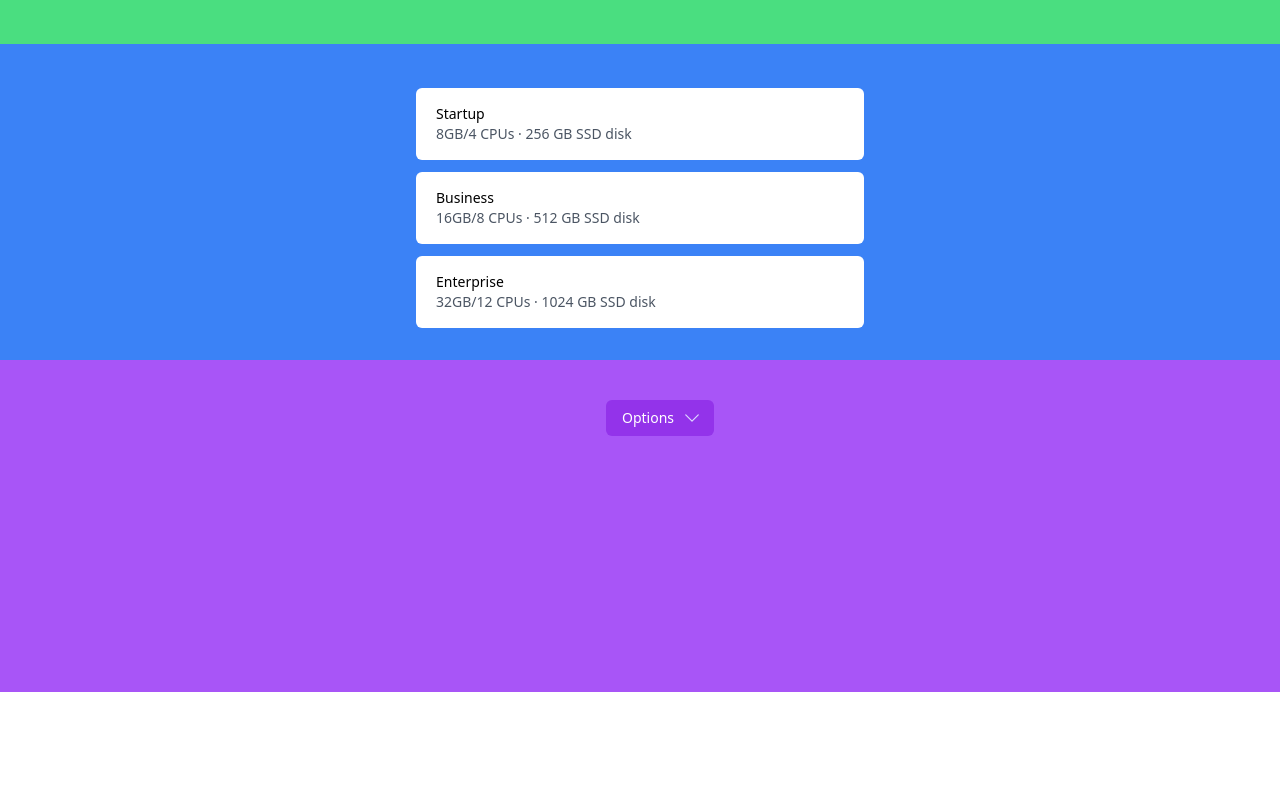
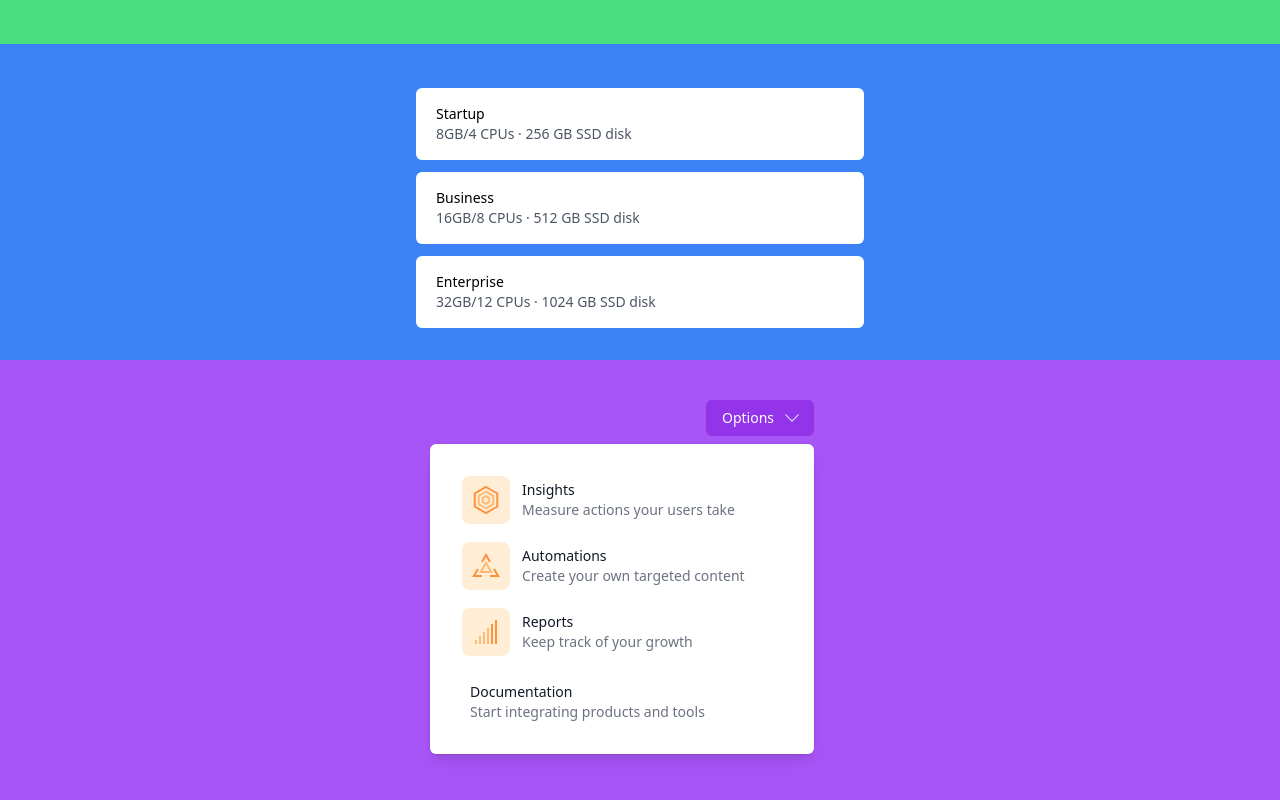
Before and after one commit to giliolizera/Training, a Vue app: page / in a window 1280 px wide. Shown: the part 2068-2868 px from the top of the page. Before the commit the page ends 2760 px from the top, so only its background shows below. Built offline with nearby package versions, Linux system fonts and the light colour scheme.

Commit message:
feat: more or less kkk

```diff
--- a/src/components/Popover.vue
+++ b/src/components/Popover.vue
@@ -1,13 +1,46 @@
 <template>
- <div class="pt-10 flex justify-center pl-10 bg-purple-500">
+ <div class="pt-10 flex justify-center pl-60 bg-purple-500">
    <div class="relative inline-block">
       <button @click="exibir = !exibir" class="inline-flex w-full justify-center rounded-md bg-purple-600 px-4 py-2 text-sm font-medium text-white hover:bg-opacity-60">
          Options
          <ChevronDownIcon class="ml-2 -mr-1 h-5 w-5 text-violet-200 hover:text-violet-100"/>
       </button>
+      <div v-if="exibir" class="absolute right-0 mt-2 w-96 origin-top-right rounded-md bg-white  shadow-lg ring-1 ring-black ring-opacity-5 focus:outline-none px-4 py-4">
+         <button v-for="item in solutions"
+         :key="item.name"
+         :href="item.href"
+         class="w-full"
+         >
+         <div class="inline-flex w-full mt-4 hover:rounded-md bg-white">
+            <div class="flex-shrink-0">
+               <div v-html="item.icon" class="h-5 w-5 ml-4 text-gray-400"></div>
+            </div>
+            <div class=" ml-10 mt-1 inline text-left text-sm">
+               <a :href="item.href" class="font-medium text-gray-900">
+                  {{ item.name }}
+               </a>
+               <p class="text-gray-500">
+                  {{ item.description }}
+               </p>
+            </div>
+         </div>
+         </button>
+         <div class="p-4">
+            <a class="flow-root rounded-md px-2 pt-2">
+              <span class="flex items-center">
+                <span class="text-sm font-medium text-gray-900">
+                  Documentation
+                </span>
+              </span>
+              <span class="block text-sm text-gray-500">
+                Start integrating products and tools
+              </span>
+            </a>
+          </div>
+      </div>
    </div>
  </div>
- <div class="h-64 bg-purple-500"></div>
+ <div class="h-96 bg-purple-500"></div>
 
 </template>
 
@@ -15,8 +48,97 @@
    export default {
       data:() => ({
          exibir: true,
-      }),
-   }
+
+   solutions: [
+   {
+    name: 'Insights',
+    description: 'Measure actions your users take',
+    href: '##',
+    icon: `
+      <svg
+        width="48"
+        height="48"
+        viewBox="0 0 48 48"
+        fill="none"
+        aria-hidden="true"
+        xmlns="http://www.w3.org/2000/svg"
+      >
+        <rect width="48" height="48" rx="8" fill="#FFEDD5" />
+        <path
+          d="M24 11L35.2583 17.5V30.5L24 37L12.7417 30.5V17.5L24 11Z"
+          stroke="#FB923C"
+          stroke-width="2"
+        />
+        <path
+          fill-rule="evenodd"
+          clip-rule="evenodd"
+          d="M16.7417 19.8094V28.1906L24 32.3812L31.2584 28.1906V19.8094L24 15.6188L16.7417 19.8094Z"
+          stroke="#FDBA74"
+          stroke-width="2"
+        />
+        <path
+          fill-rule="evenodd"
+          clip-rule="evenodd"
+          d="M20.7417 22.1196V25.882L24 27.7632L27.2584 25.882V22.1196L24 20.2384L20.7417 22.1196Z"
+          stroke="#FDBA74"
+          stroke-width="2"
+        />
+      </svg>
+    `,
+   },
+   {
+    name: 'Automations',
+    description: 'Create your own targeted content',
+    href: '##',
+    icon: `
+      <svg
+        width="48"
+        height="48"
+        viewBox="0 0 48 48"
+        fill="none"
+        xmlns="http://www.w3.org/2000/svg"
+      >
+        <rect width="48" height="48" rx="8" fill="#FFEDD5" />
+        <path
+          d="M28.0413 20L23.9998 13L19.9585 20M32.0828 27.0001L36.1242 34H28.0415M19.9585 34H11.8755L15.9171 27"
+          stroke="#FB923C"
+          stroke-width="2"
+        />
+        <path
+          fill-rule="evenodd"
+          clip-rule="evenodd"
+          d="M18.804 30H29.1963L24.0001 21L18.804 30Z"
+          stroke="#FDBA74"
+          stroke-width="2"
+        />
+      </svg>
+    `,
+   },
+   {
+    name: 'Reports',
+    description: 'Keep track of your growth',
+    href: '##',
+    icon: `
+      <svg
+        width="48"
+        height="48"
+        viewBox="0 0 48 48"
+        fill="none"
+        xmlns="http://www.w3.org/2000/svg"
+      >
+        <rect width="48" height="48" rx="8" fill="#FFEDD5" />
+        <rect x="13" y="32" width="2" height="4" fill="#FDBA74" />
+        <rect x="17" y="28" width="2" height="8" fill="#FDBA74" />
+        <rect x="21" y="24" width="2" height="12" fill="#FDBA74" />
+        <rect x="25" y="20" width="2" height="16" fill="#FDBA74" />
+        <rect x="29" y="16" width="2" height="20" fill="#FB923C" />
+        <rect x="33" y="12" width="2" height="24" fill="#FB923C" />
+      </svg>
+    `,
+   },
+   ]
+}),
+}
 </script>
 
 <script setup>
```
